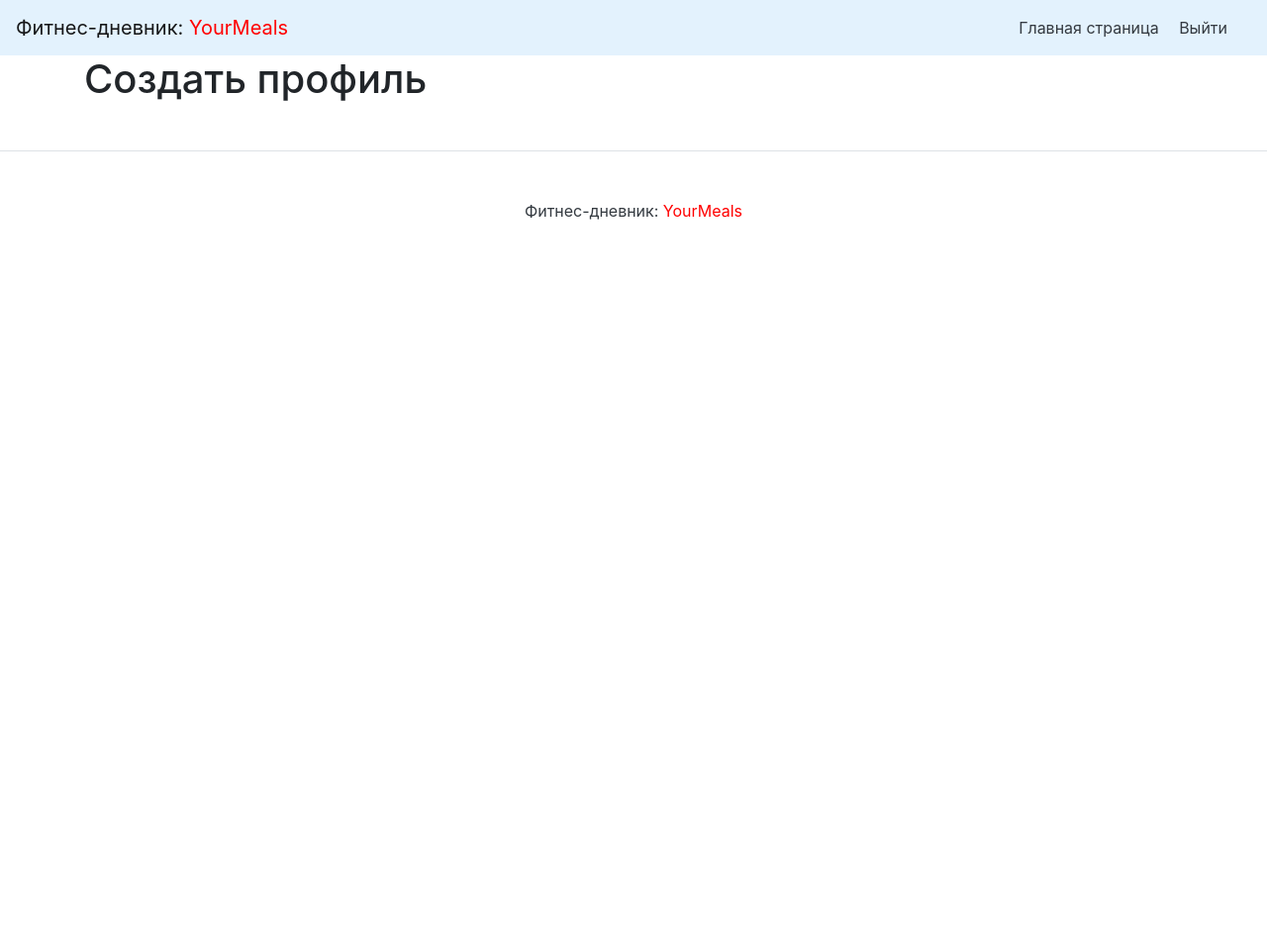
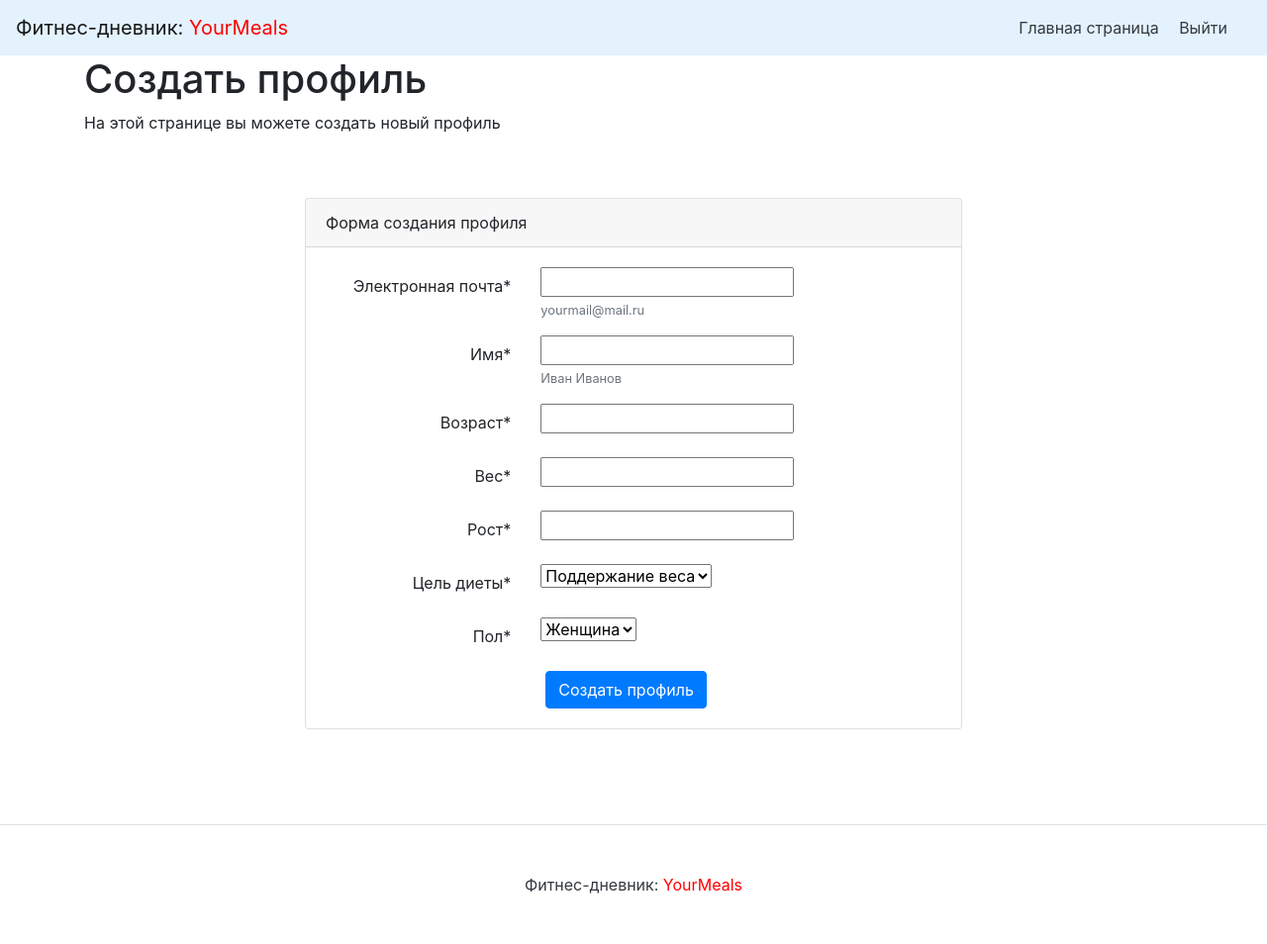
Before and after one commit to tunsmm/yourmeals, a Django app: template yourmeals/diaryapp/templates/user/new.html in a window 1280 px wide. Shown: the whole page at 99% size. Before the commit the page ends 222 px from the top, so only its background shows below. Run offline with Django 4.2, Linux system fonts and the light colour scheme; the template is opened without the code that fills it: values that come from a table or form of the project are taken from there, others are empty; parts of the project's set-up code (start-up, migrations or seed data) failed here and were passed over.

Commit message:
Add hints, labels. Improve interface

```diff
--- a/yourmeals/diaryapp/forms.py
+++ b/yourmeals/diaryapp/forms.py
@@ -6,16 +6,16 @@ from .models import STRATEGY_CHOICES, GENDER_CHOICES, MEAL_TYPE_CHOICES
 class UserForm(forms.Form):
     email = forms.EmailField(help_text='yourmail@mail.ru', label=('Электронная почта'), )
     name = forms.CharField(help_text='Иван Иванов', label=('Имя'), )
-    age = forms.IntegerField()
-    weight = forms.FloatField()
-    height = forms.FloatField()
-    strategy = forms.ChoiceField(choices=STRATEGY_CHOICES)
-    gender = forms.ChoiceField(choices=GENDER_CHOICES)
+    age = forms.IntegerField(label=('Возраст'),)
+    weight = forms.FloatField(label=('Вес'),)
+    height = forms.FloatField(label=('Рост'),)
+    strategy = forms.ChoiceField(choices=STRATEGY_CHOICES, label=('Цель диеты'),)
+    gender = forms.ChoiceField(choices=GENDER_CHOICES, label=('Пол'),)
 
 
 class MealForm(forms.Form):
-    meal_type = forms.ChoiceField(choices=MEAL_TYPE_CHOICES)
-    date = forms.DateTimeField(widget=forms.DateTimeInput(attrs={'type': 'datetime-local'}))
+    meal_type = forms.ChoiceField(choices=MEAL_TYPE_CHOICES, label=('Тип приема пищи'),)
+    date = forms.DateTimeField(widget=forms.DateTimeInput(attrs={'type': 'datetime-local'}), label=('Дата приема пищи'),)
 
 
 class LoginForm(forms.Form):
--- a/yourmeals/diaryapp/templates/menu/dish.html
+++ b/yourmeals/diaryapp/templates/menu/dish.html
@@ -26,7 +26,7 @@
             </li>
             <li class="list-group-item d-flex justify-content-between align-items-center">
                 Углеводов
-                <span class="badge badge-primary badge-pill">{{ dish.carbohydates }}</span>
+                <span class="badge badge-primary badge-pill">{{ dish.carbohydrates }}</span>
             </li>
         </ul>
     </div>
--- a/yourmeals/diaryapp/templates/user/new.html
+++ b/yourmeals/diaryapp/templates/user/new.html
@@ -1,33 +1,50 @@
 {% extends "base.html" %}
-{% block title %}Профиль{% endblock %}
+{% block title %}Создание профиля{% endblock %}
 {% block header %}Создать профиль{% endblock %}
 {% block content %}
 
-    {% comment %} <h3>
-        Полное имя: {{ client.full_name }}, цель диеты - {{ client.type_diet }}
-    </h3>
     <p>
+        На этой странице вы можете создать новый профиль
+    </p>
+    <div class="row justify-content-center">
+        <div class="col-md-8 p-5">
+            <div class="card">
+                <div class="card-header">Форма создания профиля</div>
+                <div class="card-body">
 
-        Пол -
-        {% if client.sex %}
-        Мужчина
-        {% else %}
-        Женщина
-        {% endif %}
-        <br>
-        Cпорта в неделю - {{ client.sport_on_week }} <br>
-        Дней в неделю без соблюдения диеты {{ client.no_eats_days_per_week }} <br>
-        Приемов пищи в день {{ client.eats_per_day }} <br>
-    </p>
-    <a href="{% url 'client-detail' client.id %}" class="link-secondary" >Читать детальнее</a>
-    <hr>
-    {% endfor %}
+                    {% if error %}
+                        <div class="alert alert-danger" role="alert">
+                            {{ error|escape }}
+                        </div>
+                    {% endif %}
 
-    <form action="{% url 'client-new' %}">
-        <br>
-        <button class="btn btn-primary">
-            Добавить клиента
-        </button>
-    </form> {% endcomment %}
+
+                    <form method="post">
+                        {% csrf_token %}
+
+                        {% for field in form %}
+                        <div class="form-group row" aria-required={% if field.field.required %}"true"{% else %}"false"{% endif %}>
+                            <label for="{{ field.id_for_label }}" class="col-md-4 col-form-label text-md-right">{{ field.label }}{% if field.field.required %}<span class="required">*</span>{% endif %}</label>
+                            <div class="col-md-6">
+
+                                {{ field }}
+
+                                {% if field.help_text %}
+                                <small id="{{ field.id_for_label }}-help" class="form-text text-muted">{{ field.help_text|safe }}</small>
+                                {% endif %}
+                            </div>
+                        </div>
+                        {% endfor %}
+
+                        <div class="col-md-6 offset-md-4">
+                            <button type="submit" class="btn btn-primary">
+                                Создать профиль
+                            </button>
+                        </div>
+                    </form>
+                </div> <!-- card body -->
+            </div> <!-- card -->
+        </div> <!-- col -->
+    </div> <!-- row -->
 
 {% endblock %}
--- a/yourmeals/diaryapp/views.py
+++ b/yourmeals/diaryapp/views.py
@@ -73,7 +73,7 @@ def user_create(request):
                 data["error"] = "Пользователь с указанной почтой уже существует."
     else:
         form = UserForm
-    template_name = "user/update_profile.html"
+    template_name = "user/new.html"
     data["form"] = form
     return render(request, template_name, data)
 
```
Also changed, not shown: yourmeals/controllers/main_controller.py (+10 -1 lines).
